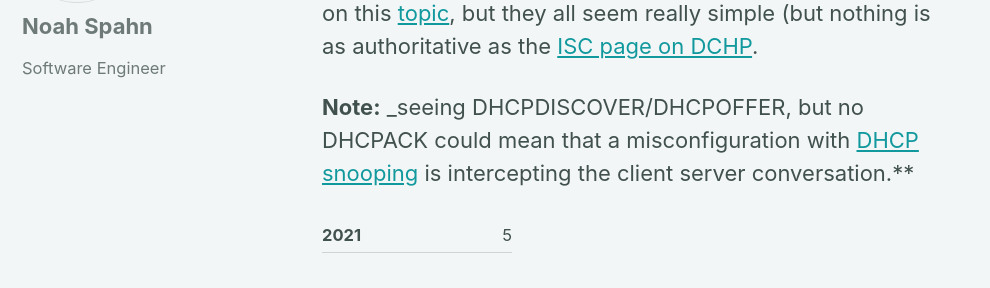
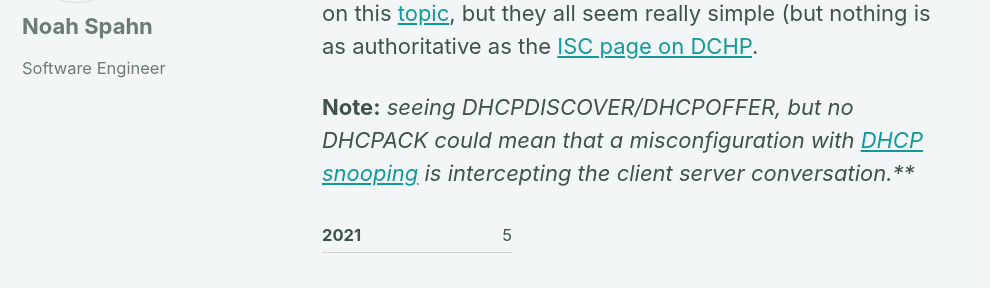
Before and after one commit to Feralo/feralo.github.io, a Jekyll site: the page built from _posts/2021-02-12-lab-migration-notes.md, in a window 1280 px wide and 900 px high, scrolled down 2418 px. Shown: the part 166-454 px from the top of the window, without its empty margins (0-990 px from the left). Built offline with Jekyll 4.4.1, drawn with Linux system fonts in a browser that asks for light colours; cached includes are drawn as plain includes.

```diff
--- a/_posts/2021-02-12-lab-migration-notes.md
+++ b/_posts/2021-02-12-lab-migration-notes.md
@@ -56,4 +56,4 @@ Finally `sudo service isc-dhcp-server restart` to apply the configuration.
 
 There are several [communtity](https://help.ubuntu.com/community/isc-dhcp-server) [guides](https://devtutorial.io/how-to-setup-dhcp-server-in-ubuntu-server-20-04.html) and [references](https://ubuntu.com/server/docs/network-dhcp) around on this [topic](https://ubuntu.com/server/docs/network-dhcp), but they all seem really simple (but nothing is as authoritative as the [ISC page on DCHP](https://www.isc.org/dhcp/).
 
-**Note:** _seeing DHCPDISCOVER/DHCPOFFER, but no DHCPACK could mean that a misconfiguration with [DHCP snooping](https://packetpushers.net/five-things-to-know-about-dhcp-snooping/) is intercepting the client server conversation.**
+**Note:** _seeing DHCPDISCOVER/DHCPOFFER, but no DHCPACK could mean that a misconfiguration with [DHCP snooping](https://packetpushers.net/five-things-to-know-about-dhcp-snooping/) is intercepting the client server conversation.**_
```
